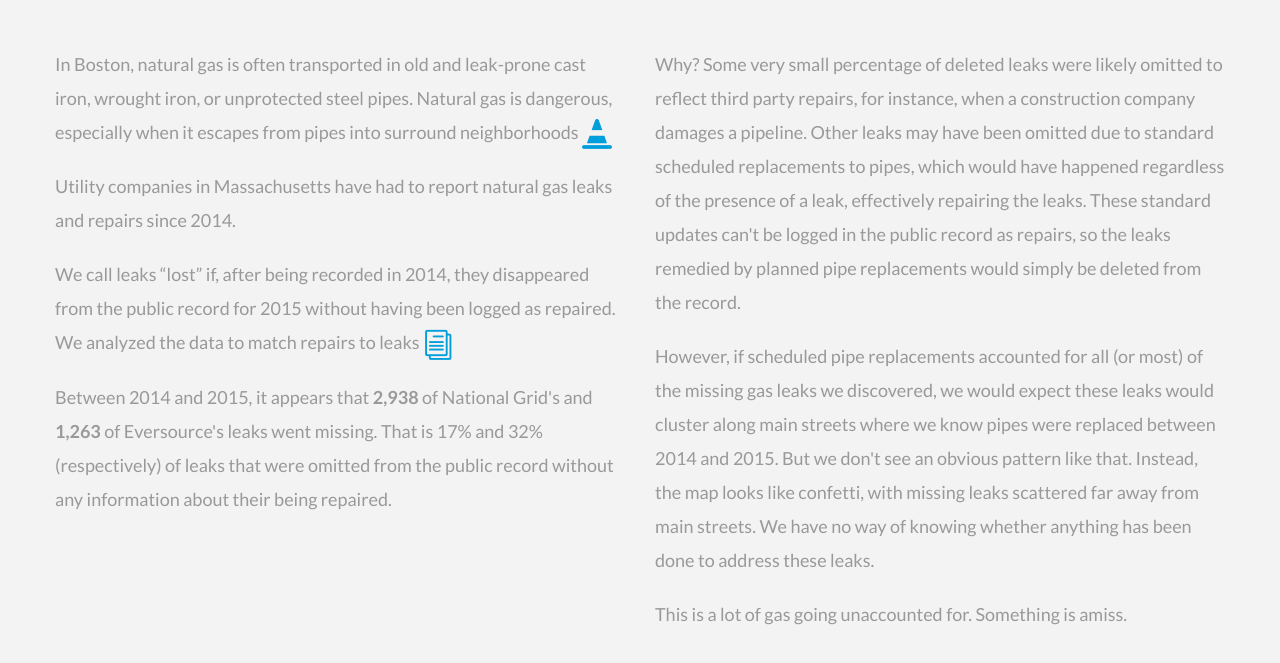
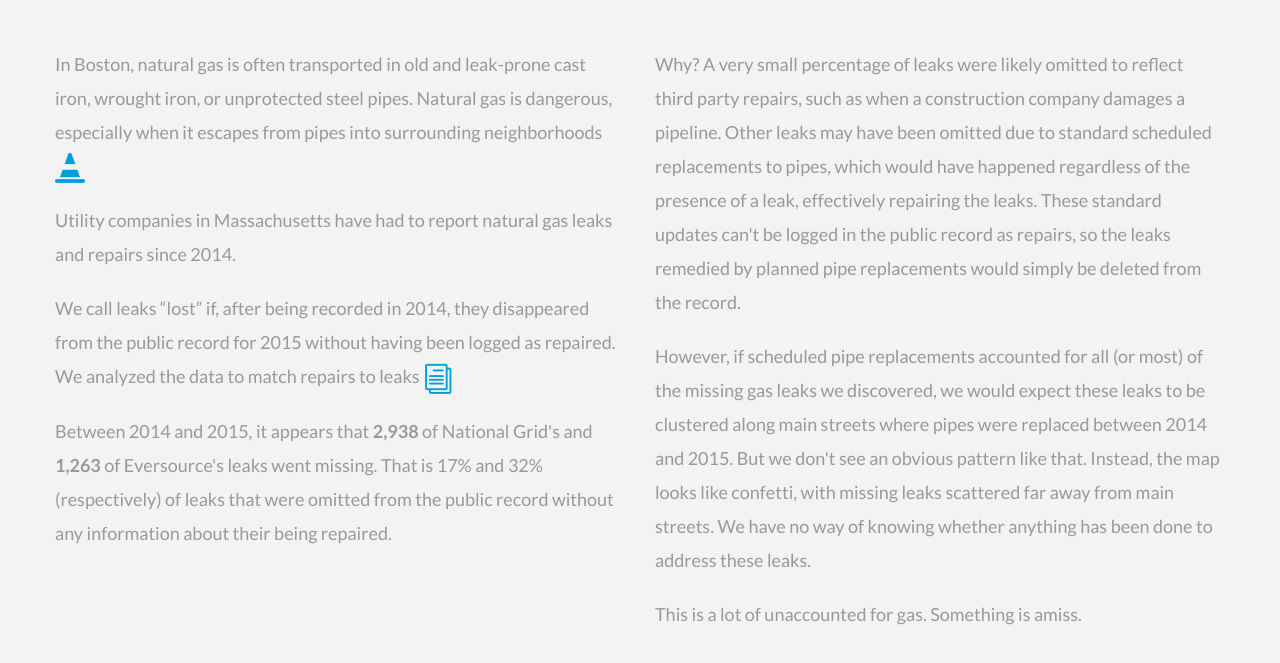
Before and after one commit to RogerTangos/NatGas, a plain HTML site: page index.html in a window 1280 px wide. Shown: the part 2115-2778 px from the top of the page. Drawn offline with Linux system fonts and the light colour scheme; some packages are replaced by stand-ins of ours.

Commit message:
Brian typo fixes

```diff
--- a/index.html
+++ b/index.html
@@ -249,16 +249,16 @@
                 <div class="row">
                     <div class="col-sm-12 col-lg-6">
                         <div class="featureBox clearfix" data-appear="fade-in" data-appear-direction="left" data-appear-delay="300">
-                            <p>In Boston, natural gas is often transported in old and leak-prone cast iron, wrought iron, or unprotected steel pipes.  Natural gas is dangerous, especially when it escapes from pipes into surround neighborhoods  <span class="icon_cone"></span></p>
+                            <p>In Boston, natural gas is often transported in old and leak-prone cast iron, wrought iron, or unprotected steel pipes.  Natural gas is dangerous, especially when it escapes from pipes into surrounding neighborhoods  <span class="icon_cone"></span></p>
                             <p>Utility companies in Massachusetts have had to report natural gas leaks and repairs since 2014.</p>
                             <p>We call leaks “lost” if, after being recorded in 2014, they disappeared from the public record for 2015 without having been logged as repaired.  We analyzed the data to match repairs to leaks  <span class="icon_documents_alt"></span></p>
                             <p>Between 2014 and 2015, it appears that <strong>2,938</strong> of National Grid's and <strong>1,263</strong> of Eversource's leaks went missing. That is 17% and 32% (respectively) of leaks that were omitted from the public record without any information about their being repaired.</p></div>
                     </div>
                     <div class="col-sm-12 col-lg-6">
                         <div class="featureBox clearfix" data-appear="fade-in" data-appear-direction="left" data-appear-delay="600">
-                            <p>Why?  Some very small percentage of deleted leaks were likely omitted to reflect third party repairs, for instance, when a construction company damages a pipeline.  Other leaks may have been omitted due to standard scheduled replacements to pipes, which would have happened regardless of the presence of a leak, effectively repairing the leaks.  These standard updates can't be logged in the public record as repairs, so the leaks remedied by planned pipe replacements would simply be deleted from the record.</p>
-                            <p>However, if scheduled pipe replacements accounted for all (or most) of the missing gas leaks we discovered, we would expect these leaks would cluster along main streets where we know pipes were replaced between 2014 and 2015.  But we don't see an obvious pattern like that.  Instead, the map looks like confetti, with missing leaks scattered far away from main streets.  We have no way of knowing whether anything has been done to address these leaks.</p>
-                            <p>This is a lot of gas going unaccounted for.  Something is amiss.</p>
+                            <p>Why?  A very small percentage of leaks were likely omitted to reflect third party repairs, such as when a construction company damages a pipeline.  Other leaks may have been omitted due to standard scheduled replacements to pipes, which would have happened regardless of the presence of a leak, effectively repairing the leaks.  These standard updates can't be logged in the public record as repairs, so the leaks remedied by planned pipe replacements would simply be deleted from the record.</p>
+                            <p>However, if scheduled pipe replacements accounted for all (or most) of the missing gas leaks we discovered, we would expect these leaks to be clustered along main streets where pipes were replaced between 2014 and 2015.  But we don't see an obvious pattern like that.  Instead, the map looks like confetti, with missing leaks scattered far away from main streets.  We have no way of knowing whether anything has been done to address these leaks.</p>
+                            <p>This is a lot of unaccounted for gas.  Something is amiss.</p>
                         </div>
                     </div>
                 </div>
@@ -300,7 +300,7 @@
                                   <li>Risky Leaks From Gas Mains <a class="arrowLink arrowRight" href="https://www.bu.edu/news/2016/03/28/survey-gives-clearer-view-of-risky-leaks-from-gas-mains/" target="_blank">bu.edu</a></li>
                               </ul>
                             </p>
-                            <p>Similarly, the paper <i>'Fugitive methane emissions from leak-prone natural gas distribution infrastructure in urban environments'</i> talks about how 15% of leaks surveyed qualified as potentially explosive.  All leaks must be addressed, as even small leaks cannot be disregarded as ‘safely leaking.’
+                            <p>Similarly, the paper <i>'Fugitive methane emissions from leak-prone natural gas distribution infrastructure in urban environments'</i> concluded that 15% of leaks surveyed qualified as potentially explosive.  All leaks must be addressed, as even small leaks cannot be disregarded as ‘safely leaking.’
                               <ul class="horizontalLinks">
                                   <li>Methane emissions from leak-prone infrastructure <a class="arrowLink arrowRight" href="http://www.sciencedirect.com/science/article/pii/S0269749116300938" target="_blank">sciencedirect.com</a></li>
                               </ul>
@@ -317,7 +317,7 @@
                         <div class="featureBox clearfix" data-appear="fade-in" data-appear-direction="right" data-appear-delay="600">
                             <h3><span class="icon_currency_alt"></span>The cost is not paid by utilities</h3>
                             <p>Our aging natural gas distribution system short-changes customers.</p>
-                            <p>A Harvard-led team estimated in 2015 the Boston region loses 15 billion cubic feet of natural gas worth $90 million dollars each year.  This means 2.7 percent of the gas that is brought to the Boston region never makes it to customers, but instead escapes into the atmosphere (and soil).  These loss rate estimates are more than twice as high as those made by government regulators and utilities.
+                            <p>In 2015, a Harvard-led team estimated that the Boston region loses 15 billion cubic feet of natural gas worth $90 million dollars each year. This means 2.7 percent of the gas that is brought to the Boston region never makes it to customers, but instead escapes into the atmosphere (and soil). These loss rate estimates are more than twice as high as those made by government regulators and utilities.
                               <ul class="horizontalLinks">
                                   <li>Gas infrastructure releasing methane <a class="arrowLink arrowRight" href="https://www.seas.harvard.edu/news/2015/01/boston-s-natural-gas-infrastructure-releases-high-levels-of-heat-trapping-methane" target="_blank">seas.harvard.edu</a></li>
                               </ul>
```
